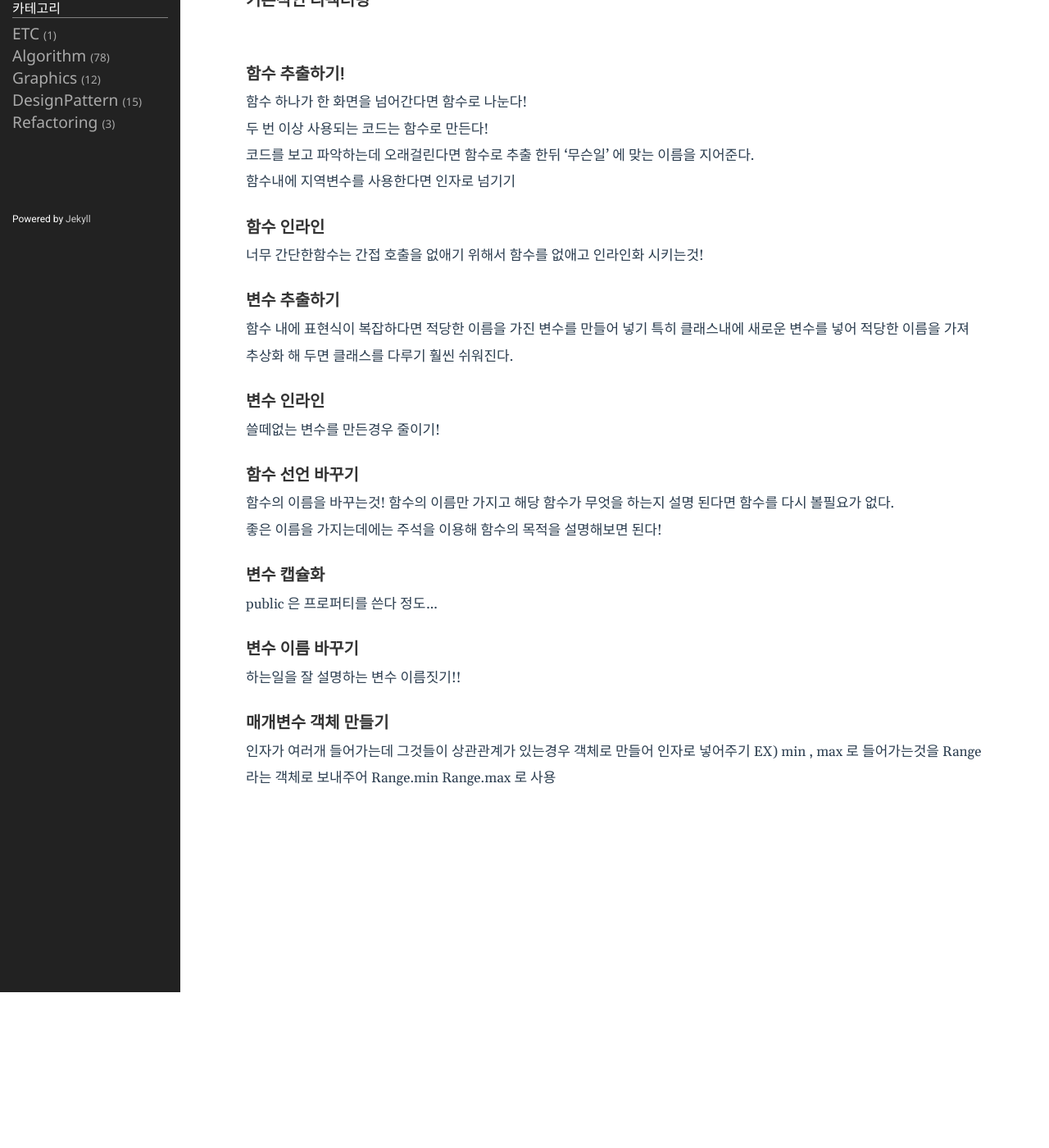
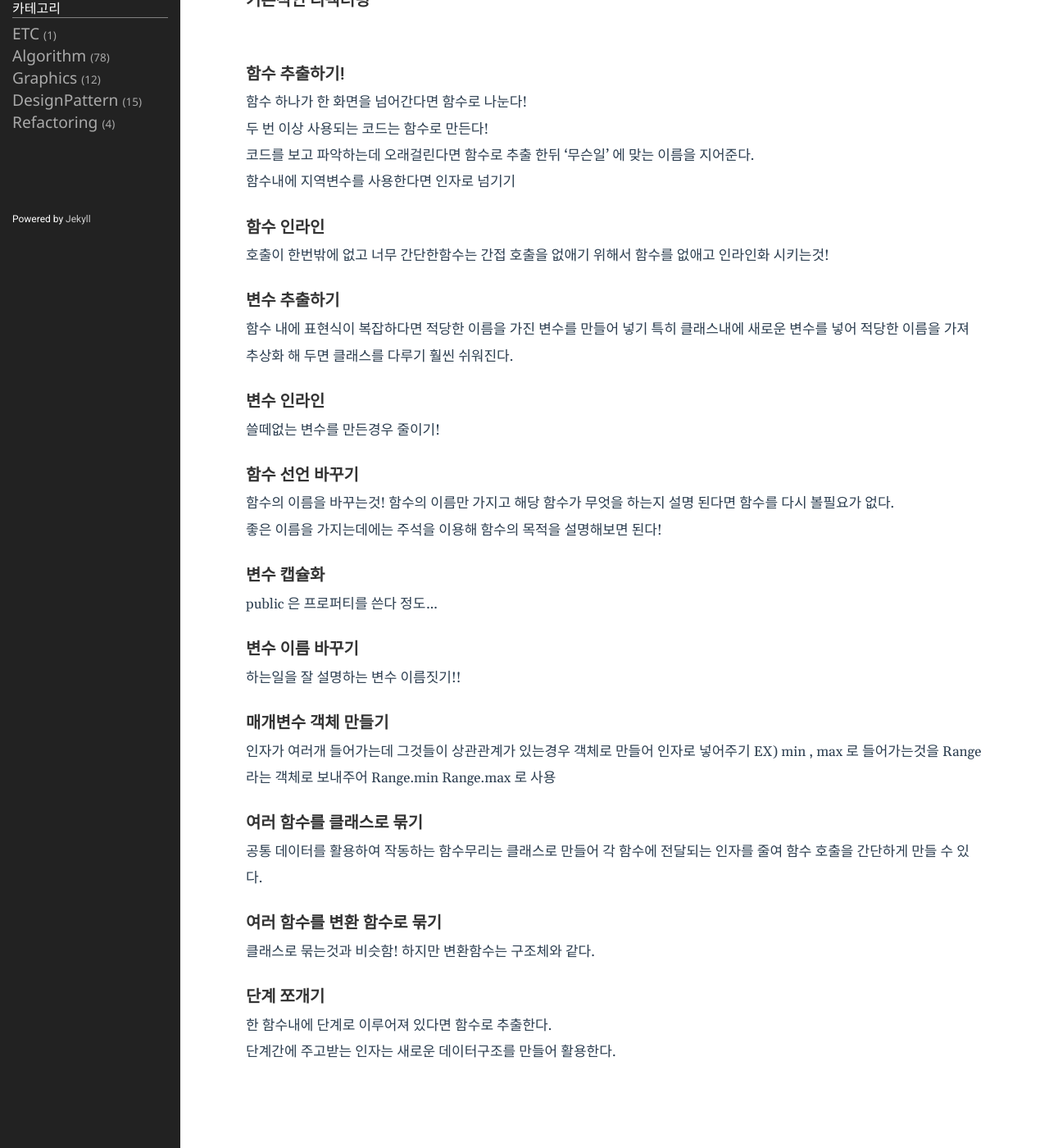
Before and after one commit to rrd0627/rrd0627.github.io, a Jekyll site: the page built from _posts/2022-01-17-Refactoring3.markdown, in a window 1280 px wide and 1400 px high, scrolled down 190 px. Shown: the whole window at 82% size. Built offline with Jekyll 4.4.1, drawn with Linux system fonts in a browser that asks for light colours.

Commit message:
Refactoring

```diff
--- a/_posts/2022-01-17-Refactoring3.markdown
+++ b/_posts/2022-01-17-Refactoring3.markdown
@@ -23,7 +23,7 @@ category: Refactoring
 
 ### 함수 인라인
 
-너무 간단한함수는 간접 호출을 없애기 위해서 함수를 없애고 인라인화 시키는것!
+호출이 한번밖에 없고 너무 간단한함수는 간접 호출을 없애기 위해서 함수를 없애고 인라인화 시키는것!
 
 
 ### 변수 추출하기
@@ -55,3 +55,17 @@ public 은 프로퍼티를 쓴다 정도...
 인자가 여러개 들어가는데 그것들이 상관관계가 있는경우 객체로 만들어 인자로 넣어주기
 EX) min , max 로 들어가는것을 Range라는 객체로 보내주어
 Range.min Range.max 로 사용
+
+### 여러 함수를 클래스로 묶기
+
+공통 데이터를 활용하여 작동하는 함수무리는 클래스로 만들어 각 함수에 전달되는 인자를 줄여 함수 호출을 간단하게 만들 수 있다.
+
+### 여러 함수를 변환 함수로 묶기
+
+클래스로 묶는것과 비슷함! 하지만 변환함수는 구조체와 같다.
+
+### 단계 쪼개기
+
+한 함수내에 단계로 이루어져 있다면 함수로 추출한다.
+
+단계간에 주고받는 인자는 새로운 데이터구조를 만들어 활용한다.
```
Also changed, not shown: _posts/2022-01-23-Refactoring4.markdown (added, +13 -0 lines).
